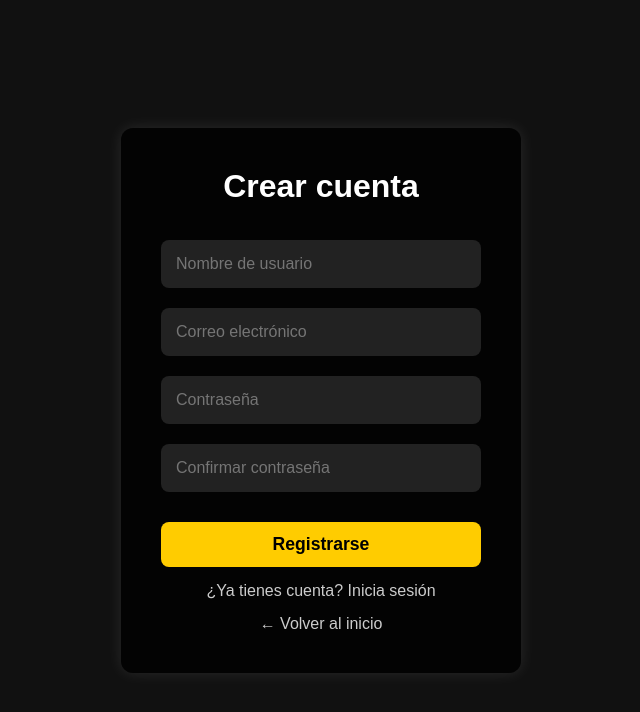
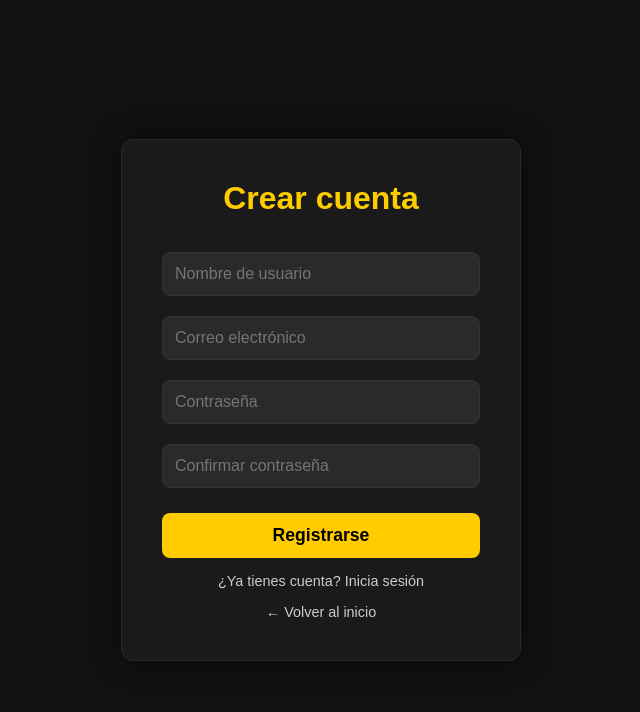
Before and after one commit to BaezFabricio/cinema-cuenca, a PHP site: page /registro.php in a window 1280 px wide. Shown: the top 712 px of the page, without its empty margins (319-959 px from the left). Run offline with PHP 8.4, Linux system fonts and the light colour scheme.

Commit message:
Actualizo diseño del formulario de registro

```diff
--- a/prueba/registro.php
+++ b/prueba/registro.php
@@ -20,34 +20,55 @@ session_start();
             align-items: center;
         }
 
+        @keyframes fadeIn {
+            from {
+                opacity: 0;
+                transform: translateY(30px);
+            }
+            to {
+                opacity: 1;
+                transform: translateY(0);
+            }
+        }
+
         .form-registro {
-            background-color: rgba(0, 0, 0, 0.8);
+            background-color: #1a1a1a;
             padding: 40px;
             border-radius: 12px;
             width: 100%;
             max-width: 400px;
             text-align: center;
-            box-shadow: 0 0 15px rgba(255, 255, 255, 0.1);
+            box-shadow: 0 0 25px rgba(0, 0, 0, 0.5);
+            border: 1px solid #2a2a2a;
+            animation: fadeIn 0.6s ease;
         }
 
         .form-registro h2 {
             margin-bottom: 25px;
             font-size: 2em;
+            color: #ffcc00;
         }
 
         .form-registro input {
             width: 100%;
-            padding: 15px;
+            padding: 12px;
             margin: 10px 0;
-            border: none;
+            border: 1px solid #333;
             border-radius: 8px;
+            background-color: #2a2a2a;
+            color: white;
             font-size: 1em;
-            background-color: #222;
-            color: white;
+            outline: none;
+            transition: border-color 0.3s ease, background-color 0.3s ease;
+        }
+
+        .form-registro input:focus {
+            border-color: #ffcc00;
+            background-color: #1f1f1f;
         }
 
         .form-registro .boton {
-            margin-top: 20px;
+            margin-top: 15px;
             background-color: #ffcc00;
             color: black;
             padding: 12px;
@@ -57,11 +78,12 @@ session_start();
             border-radius: 8px;
             cursor: pointer;
             width: 100%;
-            transition: background-color 0.3s ease;
+            transition: background-color 0.3s ease, transform 0.2s ease;
         }
 
         .form-registro .boton:hover {
             background-color: #ffaa00;
+            transform: scale(1.02);
         }
 
         .form-registro a {
@@ -69,10 +91,11 @@ session_start();
             display: block;
             margin-top: 15px;
             text-decoration: none;
+            font-size: 0.9em;
         }
 
         .form-registro a:hover {
-            color: #fff;
+            color: white;
         }
     </style>
 </head>
```
Also changed, not shown: README.md (deleted).
